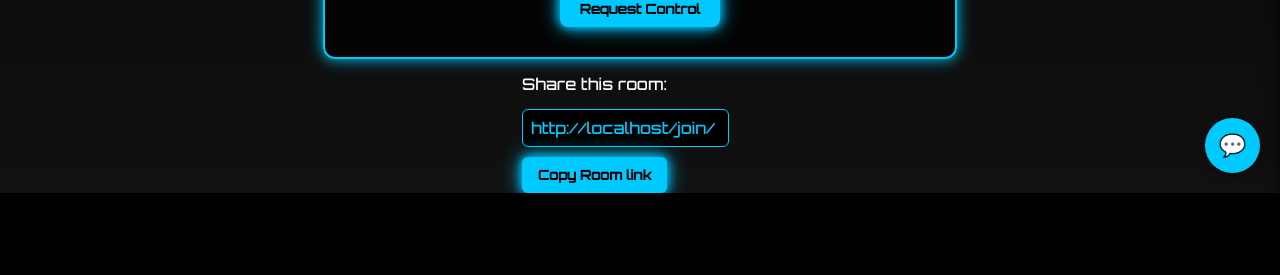
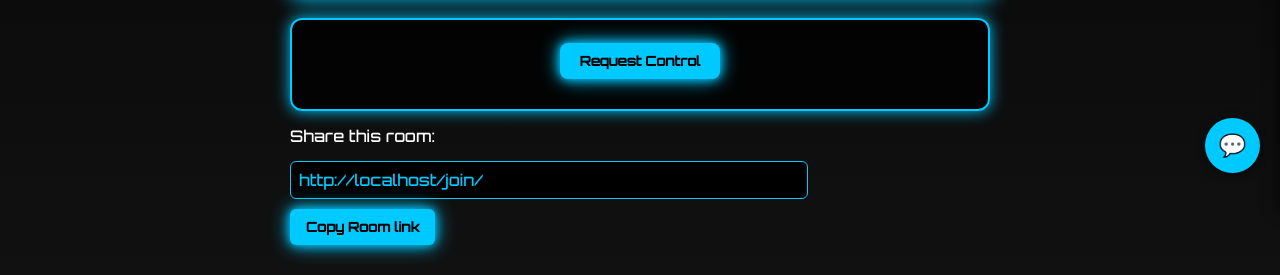
Before and after one commit to mohamedaaris/watch_together, a Flask app: template templates/room.html in a window 1280 px wide. Shown: the part 607-882 px from the top of the page. Before the commit the page ends 800 px from the top, so only its background shows below. Run offline with Flask 3, Linux system fonts and the light colour scheme; the template is opened without the code that fills it, so the values that code supplies are empty; some libraries are stand-ins or nearby versions.

Commit message:
push it fuck it

```diff
--- a/templates/music.html
+++ b/templates/music.html
@@ -244,6 +244,7 @@
         #chatArea {
             flex: 1;
             overflow-y: auto;
+            max-height: calc(100vh - 150px);
             background: #111;
             padding: 10px;
             border-radius: 8px;
--- a/templates/room.html
+++ b/templates/room.html
@@ -25,6 +25,7 @@
         #chatArea {
             flex: 1;
             overflow-y: auto;
+            max-height: calc(100vh - 150px);
             background: #111;
             padding: 10px;
             border-radius: 8px;
@@ -83,12 +84,9 @@
         }
 
         .container {
-            display: flex;
-            flex-direction: column;
-            align-items: center;
+            max-width: 700px;
             width: 95%;
-            max-width: 700px;
-            margin: auto;
+            margin: 30px auto;
         }
 
         #sendBtn {
@@ -106,13 +104,6 @@
         #sendBtn:hover {
             transform: scale(1.05);
             box-shadow: 0 0 15px #00ffff, 0 0 30px #00ffff;
-        }
-
-        .access-request-section,
-        .host-access-requests {
-            width: 100%;
-            max-width: 600px;
-            margin: 15px auto;
         }
 
         .access-request-section {
@@ -249,7 +240,7 @@
 
         video {
             width: 100%;
-            max-width: 600px;
+            max-width: 700px;
             border: 2px solid #00c9ff;
             border-radius: 10px;
             margin-top: 20px;
```
